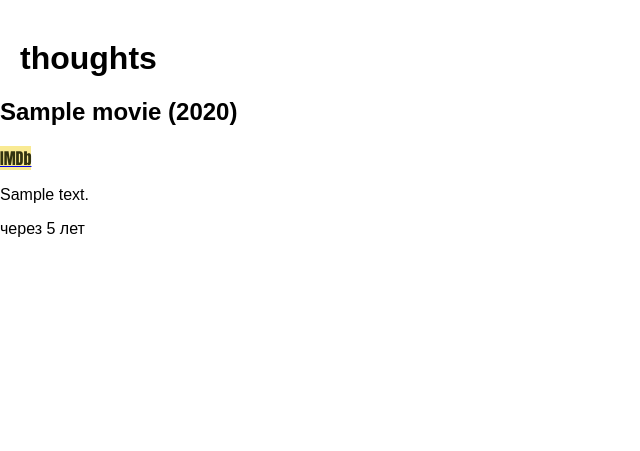
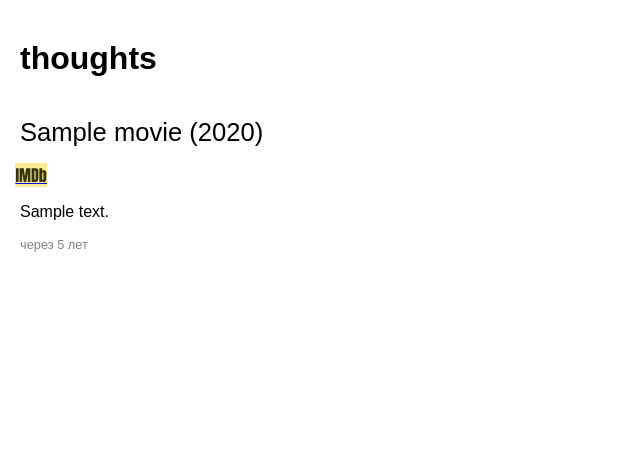
Before and after one commit to despawnerer/thinkies, a Django app: page / in a window 1280 px wide. Shown: the top 451 px of the page, without its empty margins (0-640 px from the left). Run offline with Django 3.2, Linux system fonts and the light colour scheme; tables that the repository leaves empty hold one stand-in row (values such as "Sample post").

Commit message:
Make thought-item a simple template, not a component
There doesn’t really seem to be any reason for this to be a component.
It doesn’t really do anything, it’s a card.

```diff
--- a/thoughts/static/css/main.css
+++ b/thoughts/static/css/main.css
@@ -21,9 +21,60 @@ html,body {
     }
 }
 
+/* thought list */
+
 #thought-list {
     margin: 0 -20px;
 }
+
+.thought-card {
+    display: block;
+    position: relative;
+    padding: 20px;
+    width: 400px;
+    font-size: 1rem;
+    font-weight: 300;
+    border-radius: 5px;
+}
+
+.thought-card {
+    box-shadow: 2px
+}
+
+@media (max-width: 481px) {
+    .thought-card {
+        width: auto;
+    }
+}
+
+.card-header {
+    margin-bottom: 10px;
+}
+
+.card-header h2 {
+    margin: 0;
+    font-size: 1.6rem;
+    font-weight: 300;
+}
+
+.card-header img {
+    width: 70px;
+    border-radius: 50%;
+    margin: 10px;
+}
+
+.card-meta {
+    font-size: 0.8rem;
+    color: gray;
+    margin: 1rem 0;
+}
+
+.movie-controls {
+    margin: 1rem 0 0 -0.29em;
+}
+
+
+/* buttons */
 
 .imdb-button {
     background: #F9EA93;
--- a/thoughts/templates/thought_item.html
+++ b/thoughts/templates/thought_item.html
@@ -1,11 +1,18 @@
 {% load humanize %}
-<post-card>
-    <h2>{{ thought.movie }}</h2>
-    <movie-controls>
-        <a href="{{ thought.movie.imdb_url }}" target="_blank" rel="nofollow">
-            <paper-button class="imdb-button">IMDb</paper-button>
-        </a>
-    </movie-controls>
+<div class="thought-card">
+    <div class="card-header" layout horizontal center>
+        <content select="img"></content>
+        <div>
+            <h2>{{ thought.movie }}</h2>
+            <div class="movie-controls">
+                <a href="{{ thought.movie.imdb_url }}" target="_blank" rel="nofollow">
+                    <paper-button class="imdb-button">IMDb</paper-button>
+                </a>
+            </div>
+        </div>
+    </div>
     <p>{{ thought }}</p>
-    <date>{{ thought.created_at|naturaltime }}</date>
-</post-card>
+    <footer class="card-meta">
+        <date>{{ thought.created_at|naturaltime }}</date>
+    </footer>
+</div>
```
Also changed, not shown: thoughts/static/components/post-card.html (deleted, +0 -70 lines).
